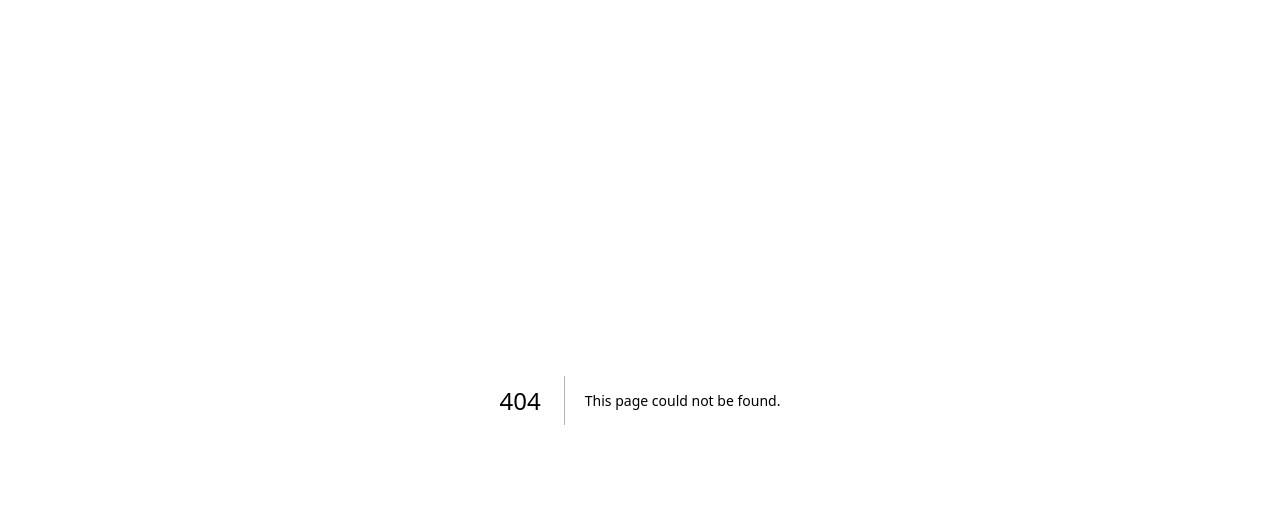
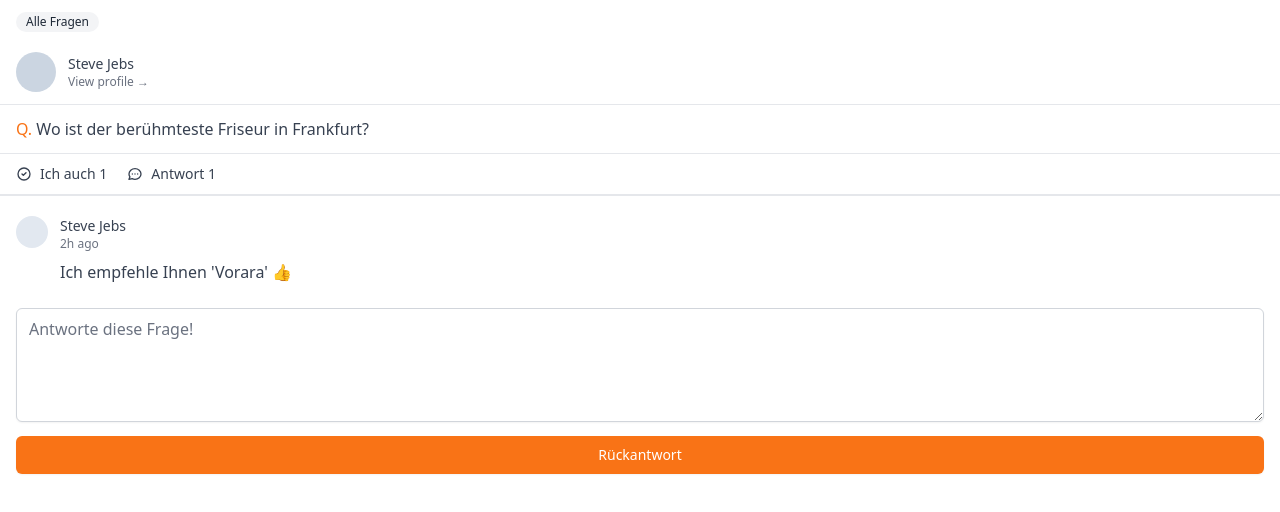
Before and after one commit to superstarMann/nextjsMarket, a Next.js app: page /community/1 in a window 1280 px wide. Before the commit this address had no page. Shown: the top 512 px of the page. Built offline with nearby package versions, Linux system fonts and the light colour scheme.

Commit message:
css in community

```diff
--- /dev/null
+++ b/pages/community/[id].tsx
@@ -0,0 +1,87 @@
+import type { NextPage } from "next";
+
+const CommunityPostDetail: NextPage = () => {
+  return (
+    <div>
+      <span className="inline-flex my-3 ml-4 items-center px-2.5 py-0.5 rounded-full text-xs font-medium bg-gray-100 text-gray-800">
+      Alle Fragen
+      </span>
+      <div className="flex mt-2 mb-3 px-4 cursor-pointer pb-3  border-b items-center space-x-3">
+        <div className="w-10 h-10 rounded-full bg-slate-300" />
+        <div>
+          <p className="text-sm font-medium text-gray-700">Steve Jebs</p>
+          <p className="text-xs font-medium text-gray-500">
+            View profile &rarr;
+          </p>
+        </div>
+      </div>
+      <div>
+        <div className="mt-2 px-4 text-gray-700">
+          <span className="text-orange-500 font-medium">Q.</span> Wo ist der berühmteste Friseur in Frankfurt?
+        </div>
+        <div className="flex px-4 space-x-5 mt-3 text-gray-700 py-2.5 border-t border-b-[2px]  w-full">
+          <span className="flex space-x-2 items-center text-sm">
+            <svg
+              className="w-4 h-4"
+              fill="none"
+              stroke="currentColor"
+              viewBox="0 0 24 24"
+              xmlns="http://www.w3.org/2000/svg"
+            >
+              <path
+                strokeLinecap="round"
+                strokeLinejoin="round"
+                strokeWidth="2"
+                d="M9 12l2 2 4-4m6 2a9 9 0 11-18 0 9 9 0 0118 0z"
+              ></path>
+            </svg>
+            <span>Ich auch 1</span>
+          </span>
+          <span className="flex space-x-2 items-center text-sm">
+            <svg
+              className="w-4 h-4"
+              fill="none"
+              stroke="currentColor"
+              viewBox="0 0 24 24"
+              xmlns="http://www.w3.org/2000/svg"
+            >
+              <path
+                strokeLinecap="round"
+                strokeLinejoin="round"
+                strokeWidth="2"
+                d="M8 12h.01M12 12h.01M16 12h.01M21 12c0 4.418-4.03 8-9 8a9.863 9.863 0 01-4.255-.949L3 20l1.395-3.72C3.512 15.042 3 13.574 3 12c0-4.418 4.03-8 9-8s9 3.582 9 8z"
+              ></path>
+            </svg>
+            <span>Antwort 1</span>
+          </span>
+        </div>
+      </div>
+      <div className="px-4 my-5 space-y-5">
+        <div className="flex items-start space-x-3">
+          <div className="w-8 h-8 bg-slate-200 rounded-full" />
+          <div>
+            <span className="text-sm block font-medium text-gray-700">
+              Steve Jebs
+            </span>
+            <span className="text-xs text-gray-500 block ">2h ago</span>
+            <p className="text-gray-700 mt-2">
+              Ich empfehle Ihnen 'Vorara' 👍
+            </p>
+          </div>
+        </div>
+      </div>
+      <div className="px-4">
+        <textarea
+          className="mt-1 shadow-sm w-full focus:ring-orange-500 rounded-md border-gray-300 focus:border-orange-500 "
+          rows={4}
+          placeholder="Antworte diese Frage!"
+        />
+        <button className="mt-2 w-full bg-orange-500 hover:bg-orange-600 text-white py-2 px-4 border border-transparent rounded-md shadow-sm text-sm font-medium focus:ring-2 focus:ring-offset-2 focus:ring-orange-500 focus:outline-none ">
+          Rückantwort
+        </button>
+      </div>
+    </div>
+  );
+};
+
+export default CommunityPostDetail;
--- a/pages/community/index.tsx
+++ b/pages/community/index.tsx
@@ -4,15 +4,15 @@ const Community: NextPage = () => {
     return (
         <div className="py-16 space-y-8 px-4">
           <div className="flex flex-col items-start">
-            <span className="flex px-2.5 py-0.5 rounded-full text-xs font-medium bg-gray-100 text-gray-800">
+            <span className="flex px-2.5 py-0.5 rounded-full text-xs font-medium bg-gray-100 text-gray-800 ">
                 Alle Fragen
             </span>
-            <div className="mt-2 text-gray-700">
+            <div className="mt-4 text-gray-700">
               <span className="text-orange-500 font-medium">
                 Q.</span> Wo ist der berühmteste Friseur in Frankfurt?
             </div>
             <div className="mt-5 flex items-center justify-end w-full font-medium text-xs">
-              <span className="text-gray-900 pr-2">{`ID: ${"Lee" /*userName */}`}</span>
+              <span className="text-gray-900 pr-2">{`ID: ${"Lee" /*userName */}`} 🇰🇷</span>
               <span className="text-gray-500">18h</span>
             </div>
             <div className="flex space-x-5 mt-3 text-gray-700 py-2.5 border-t border-b-[1.5px] w-full">
```
